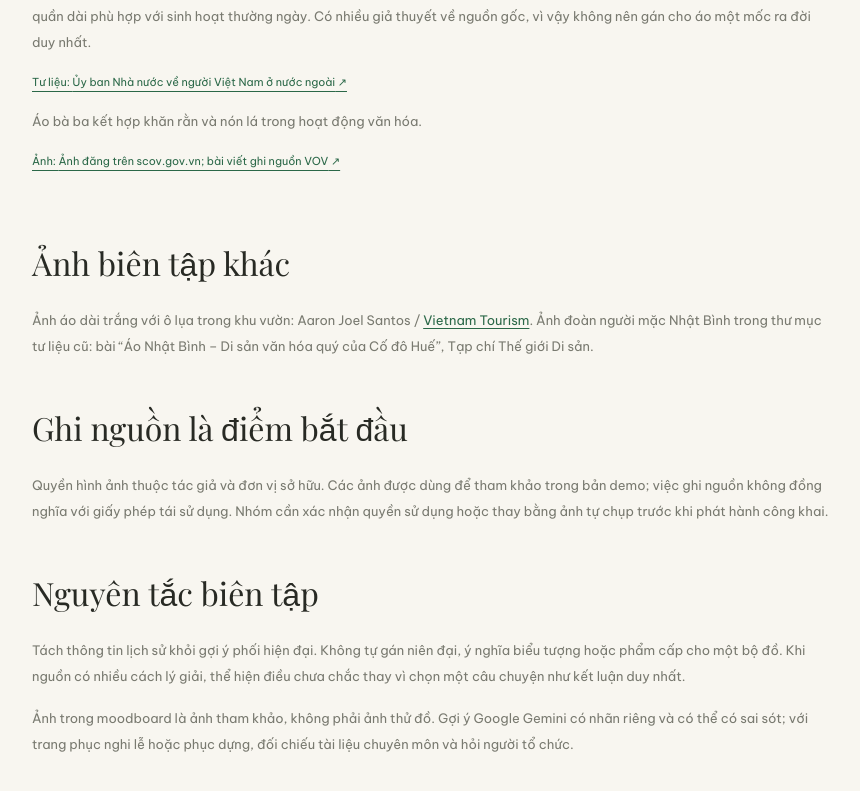
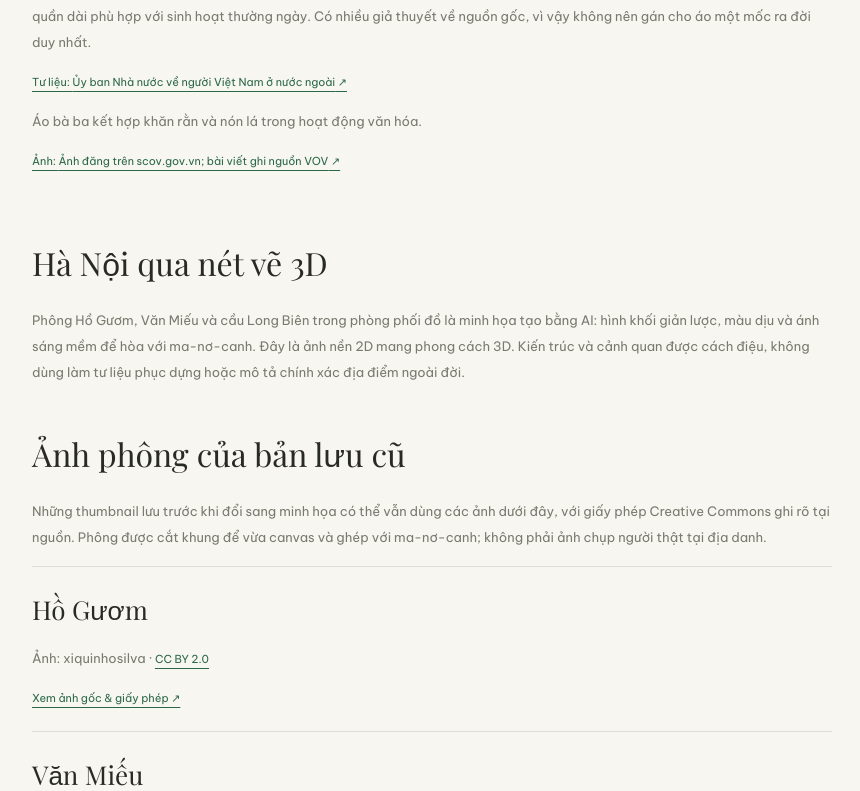
Before and after one commit to Vinh-Duy/AI_ARENA, a Next.js app in the folder viets-vibe/: page /credits in a window 1280 px wide. Shown: the part 2006-2797 px from the top of the page, without its empty margins (208-1068 px from the left). Built offline with nearby package versions, Linux system fonts and the light colour scheme.

Commit message:
feat: refresh shared pages and navigation

```diff
--- a/viets-vibe/app/about/page.tsx
+++ b/viets-vibe/app/about/page.tsx
@@ -56,7 +56,7 @@ export default function About() {
             mặc thế nào cho đúng dịp, hợp gu và vẫn tôn trọng câu chuyện phía
             sau?
           </p>
-          <Link href="/heritage" className="button button-orange">
+          <Link href="/heritage" className="button button-primary">
             Bắt đầu từ một chiếc áo <ArrowUpRight size={17} />
           </Link>
         </div>
--- a/viets-vibe/app/components/site.tsx
+++ b/viets-vibe/app/components/site.tsx
@@ -1,7 +1,8 @@
 "use client";
-import { useState, type ReactNode } from "react";
+import { useState, type ReactNode, type MouseEvent } from "react";
 import Link from "next/link";
-import { ArrowUpRight, Asterisk, Menu, X } from "lucide-react";
+import { ArrowUpRight, Menu, X } from "lucide-react";
+import { BrandMark } from "./brand-mark";
 import { motion, MotionConfig } from "framer-motion";
 export function Reveal({
   children,
@@ -32,6 +33,19 @@ export function Header({
   active?: "home" | "studio" | "lookbook";
 }) {
   const [open, setOpen] = useState(false);
+  function navigate(event: MouseEvent<HTMLAnchorElement>) {
+    setOpen(false);
+    if (event.metaKey || event.ctrlKey || event.shiftKey || event.altKey)
+      return;
+    const target = new URL(event.currentTarget.href);
+    if (
+      target.pathname === window.location.pathname &&
+      target.search === window.location.search &&
+      !target.hash
+    ) {
+      window.scrollTo({ top: 0, left: 0, behavior: "instant" });
+    }
+  }
   const links = [
     { href: "/heritage", text: "Khám phá", id: "home" },
     { href: "/mix-match", text: "Phòng phối đồ", id: "studio" },
@@ -40,8 +54,13 @@ export function Header({
   return (
     <header className="site-header">
       <div className="nav-wrap">
-        <Link href="/" className="brand" aria-label="Việt's Vibe — Trang chủ">
-          <Asterisk className="brand-mark" size={34} strokeWidth={1.5} />
+        <Link
+          href="/"
+          className="brand"
+          aria-label="Việt's Vibe — Trang chủ"
+          onClick={navigate}
+        >
+          <BrandMark className="brand-mark" size={34} />
           <span>
             việt’s vibe<span className="brand-dot">.</span>
           </span>
@@ -52,12 +71,17 @@ export function Header({
               className={active === link.id ? "active" : ""}
               key={link.id}
               href={link.href}
+              onClick={navigate}
             >
               {link.text}
             </Link>
           ))}
         </nav>
-        <Link href="/mix-match" className="button button-dark nav-cta">
+        <Link
+          href="/mix-match"
+          className="button button-dark nav-cta"
+          onClick={navigate}
+        >
           Thử chất riêng <ArrowUpRight size={16} />
         </Link>
         <button
@@ -72,7 +96,7 @@ export function Header({
       {open && (
         <nav className="mobile-nav" aria-label="Điều hướng di động">
           {links.map((link) => (
-            <Link key={link.id} href={link.href} onClick={() => setOpen(false)}>
+            <Link key={link.id} href={link.href} onClick={navigate}>
               {link.text}
               <ArrowUpRight size={16} />
             </Link>
@@ -86,8 +110,8 @@ export function Footer() {
   return (
     <footer className="site-footer">
       <Link className="brand" href="/">
-        <Asterisk size={28} />
-        <span>việt’s vibe.</span>
+        <BrandMark className="brand-mark" size={28} />
+        <span>Việt’s vibe.</span>
       </Link>
       <p>Tự hào bản sắc. Tự do thể hiện.</p>
       <span>VIỆT PHỤC REMIX · 2026</span>
--- a/viets-vibe/app/credits/page.tsx
+++ b/viets-vibe/app/credits/page.tsx
@@ -1,4 +1,5 @@
 import type { Metadata } from "next";
+import { legacyPhotoBackdrops } from "../lib/backdrops";
 import Link from "next/link";
 import { Footer, Header } from "../components/site";
 import { garments } from "../lib/heritage";
@@ -37,6 +38,37 @@ export default function Credits() {
             </a>
           </article>
         ))}
+        <h2 id="hanoi-illustrations">Hà Nội qua nét vẽ 3D</h2>
+        <p>
+          Phông Hồ Gươm, Văn Miếu và cầu Long Biên trong phòng phối đồ là minh
+          họa tạo bằng AI: hình khối giản lược, màu dịu và ánh sáng mềm để hòa
+          với ma-nơ-canh. Đây là ảnh nền 2D mang phong cách 3D. Kiến trúc và
+          cảnh quan được cách điệu, không dùng làm tư liệu phục dựng hoặc mô tả
+          chính xác địa điểm ngoài đời.
+        </p>
+        <h2>Ảnh phông của bản lưu cũ</h2>
+        <p>
+          Những thumbnail lưu trước khi đổi sang minh họa có thể vẫn dùng các
+          ảnh dưới đây, với giấy phép Creative Commons ghi rõ tại nguồn. Phông
+          được cắt khung để vừa canvas và ghép với ma-nơ-canh; không phải ảnh
+          chụp người thật tại địa danh.
+        </p>
+        {legacyPhotoBackdrops
+          .filter((b) => b.image)
+          .map((b) => (
+            <article key={b.id}>
+              <h3>{b.name}</h3>
+              <p>
+                Ảnh: {b.credit} ·{" "}
+                <a href={b.licenseUrl} target="_blank" rel="noreferrer">
+                  {b.license}
+                </a>
+              </p>
+              <a href={b.source} target="_blank" rel="noreferrer">
+                Xem ảnh gốc & giấy phép ↗
+              </a>
+            </article>
+          ))}
         <h2>Ảnh biên tập khác</h2>
         <p>
           Ảnh áo dài trắng với ô lụa trong khu vườn: Aaron Joel Santos /{" "}
--- a/viets-vibe/app/error.tsx
+++ b/viets-vibe/app/error.tsx
@@ -19,7 +19,7 @@ export default function ErrorPage({
         </h1>
         <p>Trang này chưa tải được. Bạn thử lại hoặc trở về trang chủ nhé.</p>
         <div className="look-actions">
-          <button onClick={retry} className="button button-orange">
+          <button onClick={retry} className="button button-primary">
             Thử lại
           </button>
           <Link href="/" className="button button-outline">
--- a/viets-vibe/app/heritage/[slug]/page.tsx
+++ b/viets-vibe/app/heritage/[slug]/page.tsx
@@ -104,7 +104,7 @@ export default async function GarmentPage({
             </div>
             <Link
               href={`/mix-match?garment=${garment.id}`}
-              className="button button-orange"
+              className="button button-primary"
             >
               Phối {garment.name.toLowerCase()} theo chất riêng{" "}
               <ArrowUpRight size={17} />
--- a/viets-vibe/app/layout.tsx
+++ b/viets-vibe/app/layout.tsx
@@ -1,6 +1,7 @@
 import type { Metadata, Viewport } from "next";
 import { Be_Vietnam_Pro, Playfair_Display } from "next/font/google";
 import "./globals.css";
+import { RouteScroll } from "./components/route-scroll";
 const sansFont = Be_Vietnam_Pro({
   variable: "--font-body",
   subsets: ["latin", "vietnamese"],
@@ -27,9 +28,13 @@ export default function RootLayout({
   return (
     <html
       lang="vi"
+      data-scroll-behavior="smooth"
       className={`${sansFont.variable} ${editorialFont.variable}`}
     >
-      <body>{children}</body>
+      <body>
+        {children}
+        <RouteScroll />
+      </body>
     </html>
   );
 }
--- a/viets-vibe/app/not-found.tsx
+++ b/viets-vibe/app/not-found.tsx
@@ -16,7 +16,7 @@ export default function NotFound() {
         <p>
           Đường dẫn có thể đã thay đổi. Những câu chuyện khác vẫn đang chờ bạn.
         </p>
-        <Link href="/heritage" className="button button-orange">
+        <Link href="/heritage" className="button button-primary">
           Trở về thư viện <ArrowUpRight size={17} />
         </Link>
       </main>
--- a/viets-vibe/app/page.tsx
+++ b/viets-vibe/app/page.tsx
@@ -6,7 +6,6 @@ import {
   ArrowDown,
   ArrowRight,
   ArrowUpRight,
-  Asterisk,
   Check,
   Heart,
   MoveUpRight,
@@ -15,6 +14,7 @@ import {
 import { Header, Footer, Reveal } from "./components/site";
 import { garments, regions } from "./lib/heritage";
 import { GarmentCard } from "./components/garment-card";
+import { BrandMark } from "./components/brand-mark";
 export default function Home() {
   const [filter, setFilter] = useState("Tất cả");
   return (
@@ -31,7 +31,7 @@ export default function Home() {
               <br />
               <em>Chất mới.</em>
               <span className="title-spark" aria-hidden="true">
-                ✳
+                <BrandMark size={48} />
               </span>
             </h1>
             <p className="hero-description">
@@ -45,7 +45,7 @@ export default function Home() {
               mình.
             </p>
             <div className="hero-actions">
-              <Link href="/mix-match" className="button button-orange">
+              <Link href="/mix-match" className="button button-primary">
                 Bắt đầu phối đồ <ArrowUpRight size={19} />
               </Link>
               <a href="#explore" className="text-link">
@@ -99,7 +99,7 @@ export default function Home() {
               </div>
             </div>
             <div className="round-stamp">
-              <Asterisk size={37} strokeWidth={1} />
+              <BrandMark size={37} />
               <span>RẤT VIỆT. RẤT BẠN.</span>
             </div>
             <span className="photo-index">
@@ -111,8 +111,8 @@ export default function Home() {
           <div className="ticker-track">
             {Array.from({ length: 4 }, (_, i) => (
               <span key={i} aria-hidden={i > 0}>
-                DI SẢN KHÔNG ĐỨNG YÊN <Asterisk /> PHONG CÁCH KHÔNG GIỚI HẠN{" "}
-                <Asterisk /> RẤT VIỆT. RẤT BẠN. <Asterisk />
+                DI SẢN KHÔNG ĐỨNG YÊN <BrandMark /> PHONG CÁCH KHÔNG GIỚI HẠN{" "}
+                <BrandMark /> RẤT VIỆT. RẤT BẠN. <BrandMark />
               </span>
             ))}
           </div>
@@ -195,7 +195,7 @@ export default function Home() {
                 <small>Đương đại. Nhưng không phai bản sắc.</small>
               </div>
               <span className="art-doodle" aria-hidden="true">
-                ✳
+                <BrandMark size={48} />
               </span>
             </div>
             <div className="teaser-copy">
```
Also changed, not shown: viets-vibe/app/icon.svg.
